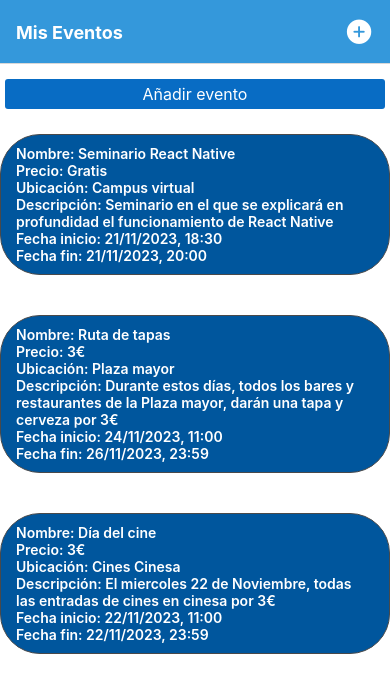
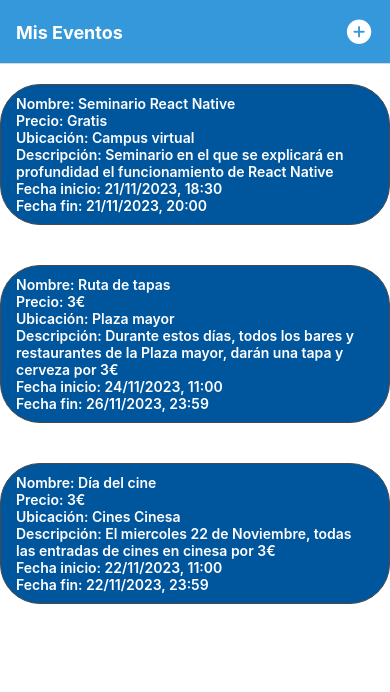
Before and after one commit to pavazfer/VIU_Dispositivos_moviles_app_multiplataforma, a React Native app in the folder Actividad2/: screen /Eventos in a window 390 px wide. Shown: the top 692 px of the page. Built offline with nearby package versions, Linux system fonts and the light colour scheme; data requests are answered from the project's data file.

Commit message:
Update Eventos.js

```diff
--- a/Actividad2/screens/Eventos.js
+++ b/Actividad2/screens/Eventos.js
@@ -1,7 +1,7 @@
 import { StyleSheet, SafeAreaView, FlatList, Pressable, Text } from 'react-native';
 import { useEffect, useState } from 'react';
 import { getAllEvents } from '../service/eventService';
-import EventCard from '../components/eventCard';
+import EventCard from '../components/EventCard';
 
 
 export default function Eventos({ navigation, route }) {
@@ -27,9 +27,6 @@ export default function Eventos({ navigation, route }) {
 
   return (
     <SafeAreaView style={styles.container}>
-      <Pressable style={[styles.btn, styles.createBtn]} onPress={redirectToCreate}>
-        <Text style={styles.createBtnText}>Añadir evento</Text>
-      </Pressable>
       <FlatList
         data={eventList}
         renderItem={renderEvent}
@@ -62,5 +59,5 @@ const styles = StyleSheet.create({
   createBtnText: {
     color: 'white',
     fontSize: 16
-  }
+  },
 });
```
